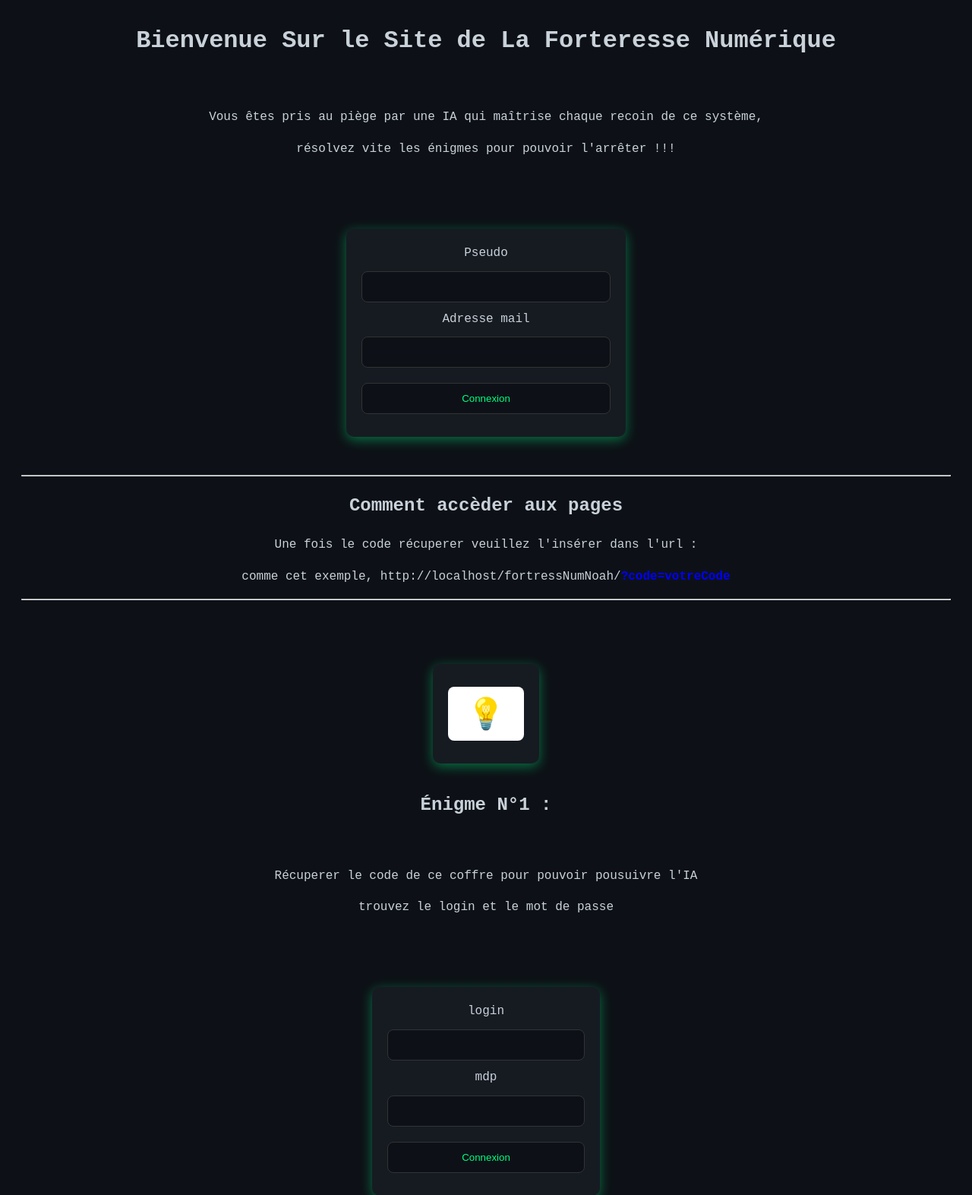
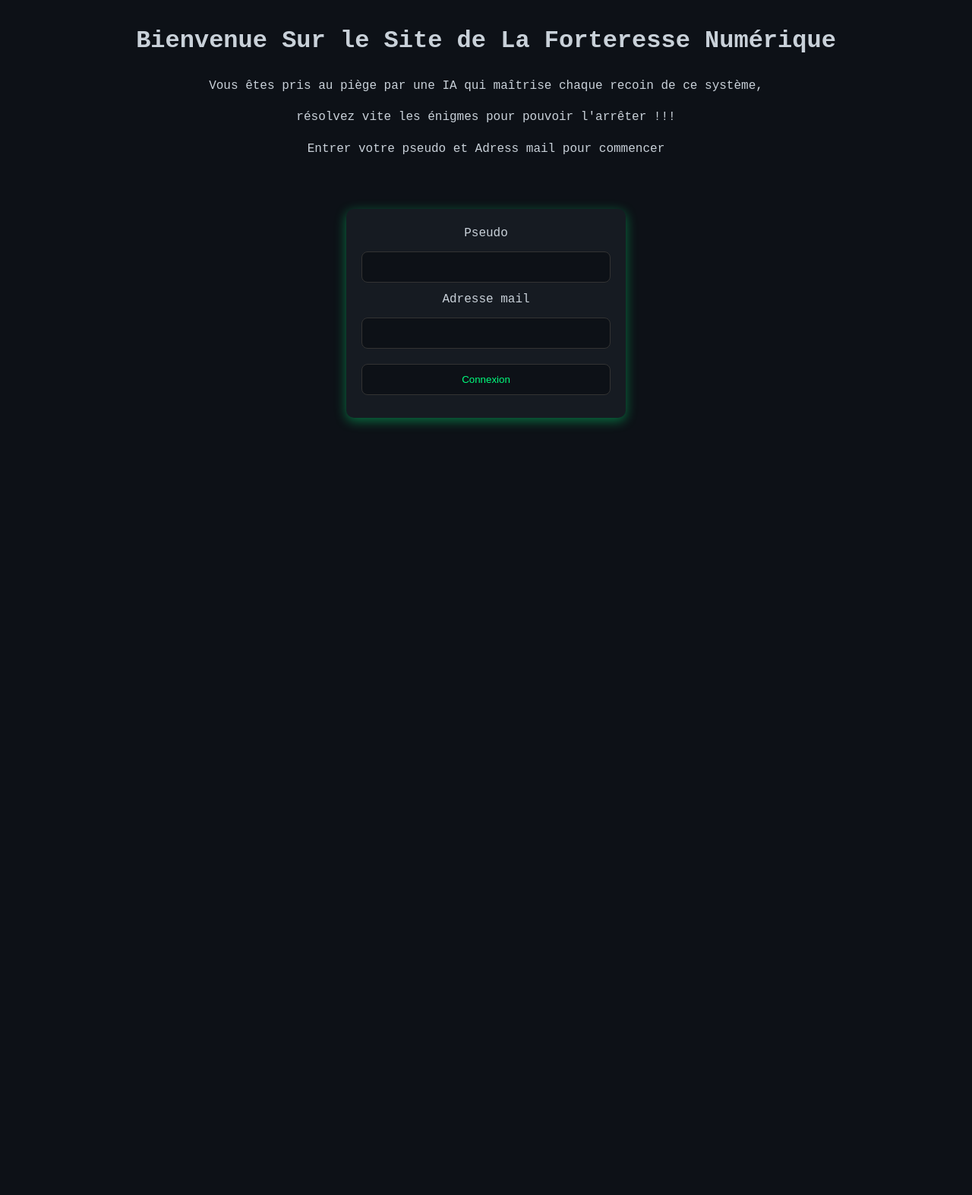
Before and after one commit to Noah-SIO/fortressNumNoah, a PHP site: page /fortressNumNoah/ in a window 1280 px wide. Shown: the top 1573 px of the page at 76% size. After the commit the page ends 562 px from the top, so only its background shows below. Run offline with PHP 8.4, Linux system fonts and the light colour scheme.

Commit message:
page de connexion ok

```diff
--- a/class/joueur.php
+++ b/class/joueur.php
@@ -68,6 +68,18 @@ class ManagerJoueur {
         $this->bd = new PDO("mysql:host=localhost;dbname=fortress", 'root', '', array(PDO::MYSQL_ATTR_INIT_COMMAND => "SET NAMES utf8"));
     }
 
-
+    public function AddJoueur($pseudo,$email){
+        $sql = "INSERT INTO joueur (pseudo, email, date_inscription, score) VALUES (:pseudo, :email, :date_inscription, :score)";
+        $stmt = $this->bd->prepare($sql);
+        date_default_timezone_set('Europe/Paris');
+        $date = date("Y-m-d");
+        $stmt->bindParam(':pseudo',    $pseudo);
+        $stmt->bindParam(':email', $email);
+        $stmt->bindParam(':date_inscription', $date);
+        $score=0;
+        $stmt->bindParam(':score', $score);
+        $stmt->execute();
+        return true;
+    }
 
 }
--- a/class/partie.php
+++ b/class/partie.php
@@ -57,6 +57,8 @@ class ManagerPartie {
         $this->bd = new PDO("mysql:host=localhost;dbname=fortress", 'root', '', array(PDO::MYSQL_ATTR_INIT_COMMAND => "SET NAMES utf8"));
     }
 
+    //public function AddPartie()
+
 
 
 }
--- a/index.php
+++ b/index.php
@@ -2,6 +2,8 @@
 <?php
 
 require_once("class/utilisateur.php");
+require_once("class/joueur.php");
+require_once("class/partie.php");
 
 if(isset($_GET['noah'])){
     if($_GET['noah'] == 'chiffrer'){
@@ -26,7 +28,7 @@ if(isset($_GET['code'])){
         require_once("view/indice.php");
         require_once("view/def4.php");
     }
-    if($_GET['code'] != "B16BF20C" && $_GET['code'] != "FN2FK2" && $_GET['code'] != "4AGERB26" && $_GET['code'] != "4U-GSEFA20" && $_GET['code'] != 'B18C12JZ'){
+    if($_GET['code'] != "B16BF20C" && $_GET['code'] != "FN2FK2" && $_GET['code'] != "4AGERB26" && $_GET['code'] != "4U-GSEFA20" && $_GET['code'] != 'B18C12JZ' && $_GET['code'] != 'def1'){
         require_once("view/false.php");
     }
     if($_GET['code'] == '4U-GSEFA20'){
@@ -35,10 +37,12 @@ if(isset($_GET['code'])){
     if($_GET['code'] == 'B18C12JZ'){
         require_once("view/lose.php");
     }
+    if($_GET['code'] == 'def1'){
+        require_once("view/expli.php");
+        require_once("view/indice.php");
+        require_once("view/def1.php");
+    }
 }
 else{
     require_once("view/accueil.php");
-    require_once("view/expli.php");
-    require_once("view/indice.php");
-    require_once("view/def1.php");
 }
--- a/view/accueil.php
+++ b/view/accueil.php
@@ -1,8 +1,9 @@
 <?php
-
-    echo"<h1>Bienvenue Sur le Site de La Forteresse Numérique</h1><br>";
+$joueur = new ManagerJoueur();
+    echo"<h1>Bienvenue Sur le Site de La Forteresse Numérique</h1>";
     echo"<p>Vous êtes pris au piège par une IA qui maîtrise chaque recoin de ce système,</p>
-     <p>résolvez vite les énigmes pour pouvoir l'arrêter !!!</p><br>";
+     <p>résolvez vite les énigmes pour pouvoir l'arrêter !!!</p>";
+     echo"<p>Entrer votre pseudo et Adress mail pour commencer</p>";
 
      echo"<form method='post'>";
      echo"<label for='pseudo'>Pseudo  </label>";
@@ -15,5 +16,8 @@
 echo"</form></br></br>";
 
 if(isset($_POST['mail']) && isset($_POST['pseudo'])){
-
+    $success = $joueur->AddJoueur($_POST['pseudo'], $_POST['mail']);
+    if($success==true){
+        header("Location: index.php?code=def1");
+    }
 }
--- a/view/indice.php
+++ b/view/indice.php
@@ -14,8 +14,8 @@ if($_GET['code'] == 'FN2FK2'){
 if($_GET['code'] == 'B16BF20C'){
     echo"<strong><p style='color:powderblue'>Utilise tes cours et google(recherche internet autoriser)</p></strong>";
 }
-}
-else{
+if($_GET['code'] == 'def1'){
     echo"<strong><p style='color:powderblue'>Faille XSS</p></strong>";
 }
 }
+}
```
